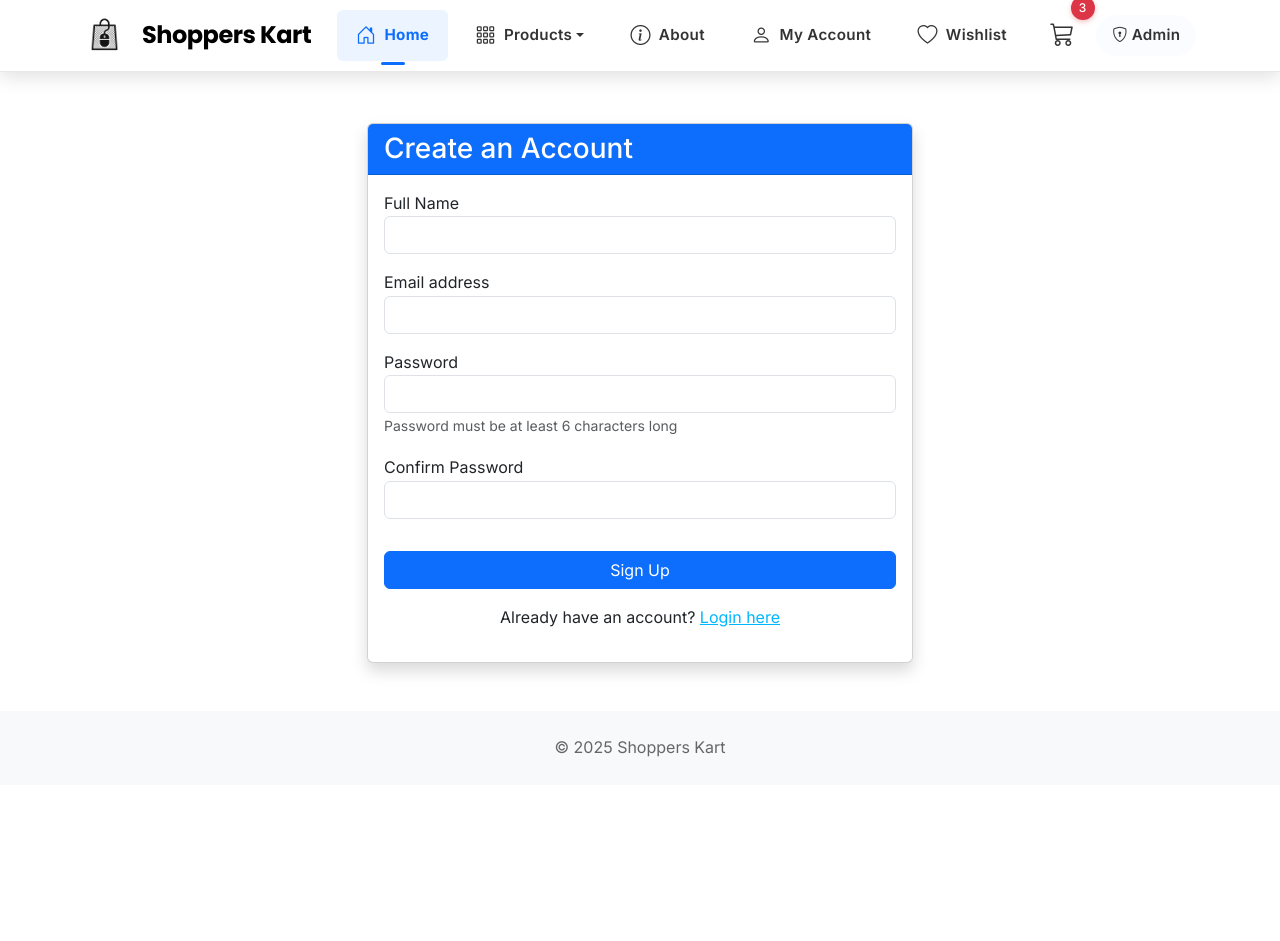
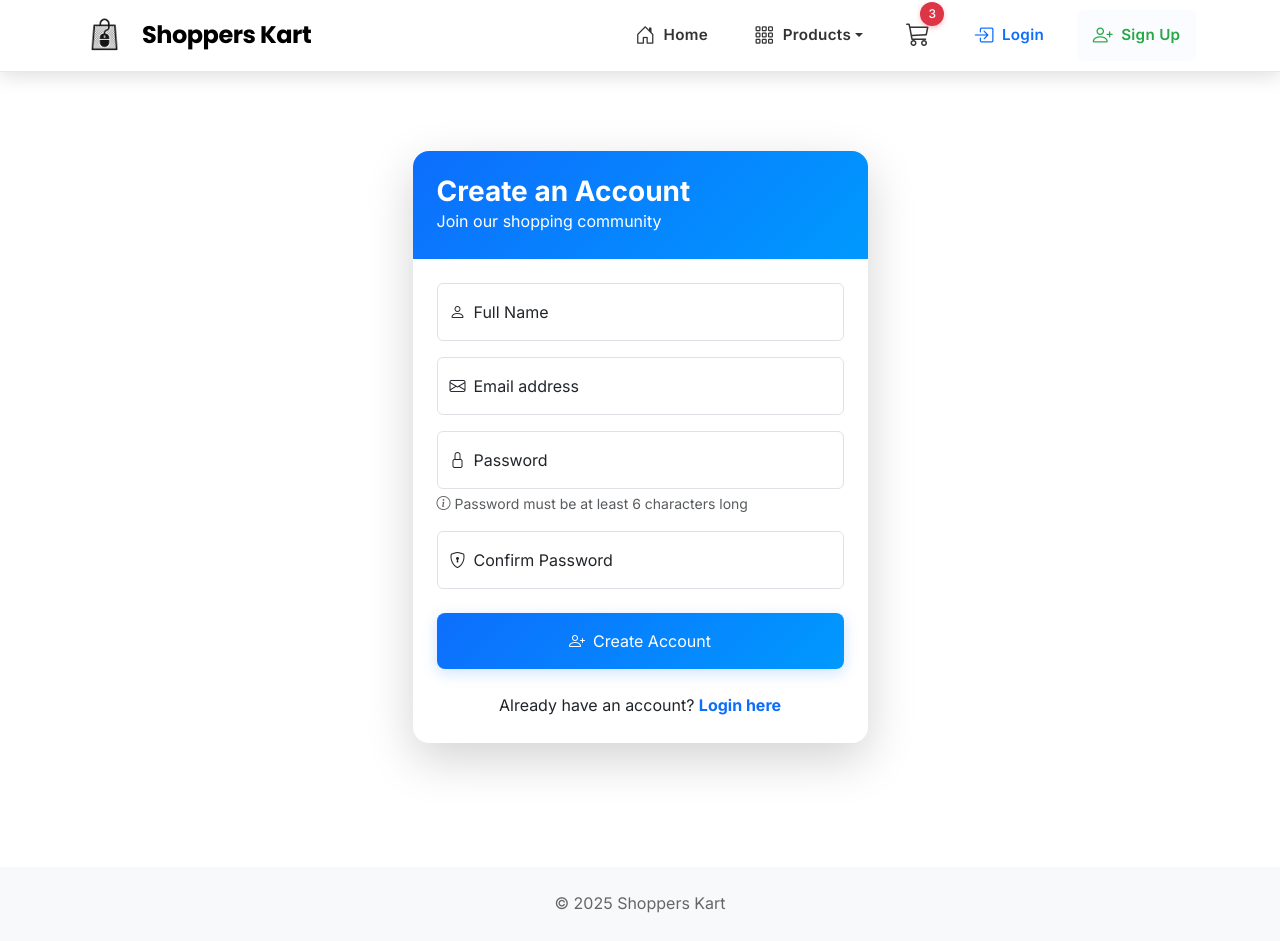
Before and after one commit to akshaysanthosh97/Shoppers-Kart, a Node server app: page /users/signup in a window 1280 px wide. Before the commit the page ends 757 px from the top, so only its background shows below. Run offline with Node 20, Linux system fonts and the light colour scheme; some libraries are stand-ins or nearby versions.

Commit message:
NavBar Updated and Tweaked

```diff
--- a/public/stylesheets/style.css
+++ b/public/stylesheets/style.css
@@ -144,6 +144,9 @@ a {
   position: relative;
   font-weight: 700;
   background-color: rgba(13, 110, 253, 0.08);
+  border-radius: 8px;
+  transform: translateY(-1px);
+  box-shadow: 0 2px 8px rgba(13, 110, 253, 0.15);
 }
 
 .navbar-glass .navbar-nav .nav-link.active:after {
--- a/views/partials/navbar.hbs
+++ b/views/partials/navbar.hbs
@@ -12,7 +12,7 @@
       <!-- Admin Navigation -->
       <ul class="navbar-nav ms-auto align-items-center">
         <li class="nav-item">
-          <a class="nav-link {{#unless isProductsPage}}active{{/unless}}" aria-current="page" href="/admin/dashboard" onclick="window.location.href='/admin/dashboard'; return false;">
+          <a class="nav-link {{#if isDashboardPage}}active{{/if}}" aria-current="page" href="/admin/dashboard" onclick="window.location.href='/admin/dashboard'; return false;">
             <i class="bi bi-speedometer2 me-2 fs-5 align-middle"></i>
             <span>Dashboard</span>
           </a>
@@ -50,14 +50,16 @@
       {{else}}
       <!-- User Navigation -->
       <ul class="navbar-nav ms-auto align-items-center">
+        {{#if user}}
+        <!-- Logged-in User Navigation -->
         <li class="nav-item">
-          <a class="nav-link active" aria-current="page" href="/">
+          <a class="nav-link {{#if isHomePage}}active{{/if}}" aria-current="page" href="/">
             <i class="bi bi-house-door me-2 fs-5 align-middle"></i>
             <span>Home</span>
           </a>
         </li>
         <li class="nav-item dropdown">
-          <a class="nav-link dropdown-toggle" href="#" id="productsDropdown" role="button" data-bs-toggle="dropdown" aria-expanded="false">
+          <a class="nav-link dropdown-toggle {{#if isProductsPage}}active{{/if}}" href="#" id="productsDropdown" role="button" data-bs-toggle="dropdown" aria-expanded="false">
             <i class="bi bi-grid-3x3-gap me-2 fs-5 align-middle"></i>
             <span>Products</span>
           </a>
@@ -68,36 +70,60 @@
             <li><a class="dropdown-item py-2" href="#"><i class="bi bi-grid-3x3 me-2"></i>All Categories</a></li>
           </ul>
         </li>
+        <li class="nav-item dropdown">
+          <a class="nav-link dropdown-toggle {{#if isAccountPage}}active{{/if}}" href="#" id="userDropdown" role="button" data-bs-toggle="dropdown" aria-expanded="false">
+            <i class="bi bi-person-circle me-2 fs-5 align-middle"></i>
+            <span>{{user.name}}</span>
+          </a>
+          <ul class="dropdown-menu dropdown-menu-end animate slideIn shadow-sm" aria-labelledby="userDropdown">
+            <li><a class="dropdown-item py-2" href="#"><i class="bi bi-person me-2"></i>My Account</a></li>
+            <li><a class="dropdown-item py-2" href="#"><i class="bi bi-heart me-2"></i>Wishlist</a></li>
+            <li><a class="dropdown-item py-2" href="#"><i class="bi bi-info-circle me-2"></i>About</a></li>
+            <li><hr class="dropdown-divider"></li>
+            <li><a class="dropdown-item py-2" href="/users/logout"><i class="bi bi-box-arrow-right me-2"></i>Logout</a></li>
+          </ul>
+        </li>
+        {{else}}
+        <!-- Public User Navigation -->
         <li class="nav-item">
-          <a class="nav-link" href="#">
-            <i class="bi bi-info-circle me-2 fs-5 align-middle"></i>
-            <span>About</span>
+          <a class="nav-link {{#if isHomePage}}active{{/if}}" aria-current="page" href="/">
+            <i class="bi bi-house-door me-2 fs-5 align-middle"></i>
+            <span>Home</span>
           </a>
         </li>
-        <li class="nav-item">
-          <a class="nav-link" href="#">
-            <i class="bi bi-person me-2 fs-5 align-middle"></i>
-            <span>My Account</span>
+        <li class="nav-item dropdown">
+          <a class="nav-link dropdown-toggle {{#if isProductsPage}}active{{/if}}" href="#" id="productsDropdown" role="button" data-bs-toggle="dropdown" aria-expanded="false">
+            <i class="bi bi-grid-3x3-gap me-2 fs-5 align-middle"></i>
+            <span>Products</span>
+          </a>
+          <ul class="dropdown-menu dropdown-menu-end animate slideIn shadow-sm" aria-labelledby="productsDropdown">
+            <li><a class="dropdown-item py-2" href="#"><i class="bi bi-laptop me-2"></i>Electronics</a></li>
+            <li><a class="dropdown-item py-2" href="#"><i class="bi bi-bag me-2"></i>Clothing</a></li>
+            <li><hr class="dropdown-divider"></li>
+            <li><a class="dropdown-item py-2" href="#"><i class="bi bi-grid-3x3 me-2"></i>All Categories</a></li>
+          </ul>
+        </li>
+        {{/if}}
+        <li class="nav-item ms-2">
+          <a class="nav-link position-relative p-2" href="/cart">
+            <i class="bi bi-cart3 fs-4"></i>
+            <span class="badge rounded-pill bg-danger ms-1">3</span>
           </a>
         </li>
-        <li class="nav-item">
-          <a class="nav-link" href="#">
-            <i class="bi bi-heart me-2 fs-5 align-middle"></i>
-            <span>Wishlist</span>
+        {{#unless user}}
+        <li class="nav-item ms-2">
+          <a class="nav-link" href="/users/login" style="color: #0d6efd;">
+            <i class="bi bi-box-arrow-in-right me-2 fs-5 align-middle"></i>
+            <span>Login</span>
           </a>
         </li>
         <li class="nav-item ms-2">
-          <a class="nav-link position-relative p-2" href="#">
-            <i class="bi bi-cart3 fs-4"></i>
-            <span class="position-absolute top-0 start-100 translate-middle badge rounded-pill bg-danger">3</span>
+          <a class="nav-link" href="/users/signup" style="color: #28a745;">
+            <i class="bi bi-person-plus me-2 fs-5 align-middle"></i>
+            <span>Sign Up</span>
           </a>
         </li>
-        <li class="nav-item ms-2">
-          <a class="nav-link btn btn-outline-primary btn-sm px-3 rounded-pill" href="/admin/dashboard">
-            <i class="bi bi-shield-lock me-1"></i>
-            <span>Admin</span>
-          </a>
-        </li>
+        {{/unless}}
       </ul>
       {{/if}}
     </div>
--- a/views/user/signup.hbs
+++ b/views/user/signup.hbs
@@ -1,42 +1,48 @@
-<div class="container mt-5">
+<div class="container">
   {{> navbar}}
-  <div class="row justify-content-center">
-    <div class="col-md-6">
-      <div class="card shadow">
-        <div class="card-header bg-primary text-white">
-          <h3 class="mb-0">Create an Account</h3>
+  <div class="container min-vh-100 d-flex align-items-center justify-content-center" style="margin-top: -56px; padding-top: 56px;">
+    <div class="col-md-5">
+      <div class="card shadow-lg border-0 rounded-4 overflow-hidden">
+        <div class="card-header border-0 bg-gradient-primary text-white p-4" style="background: linear-gradient(135deg, #0d6efd, #0099ff)">
+          <h3 class="mb-0 fw-bold">Create an Account</h3>
+          <p class="mb-0 opacity-85">Join our shopping community</p>
         </div>
-        <div class="card-body">
+        <div class="card-body p-4">
           {{#if signupError}}
-            <div class="alert alert-danger" role="alert">
-              {{signupError}}
+            <div class="alert alert-danger d-flex align-items-center" role="alert">
+              <i class="bi bi-exclamation-triangle-fill me-2"></i>
+              <div>{{signupError}}</div>
             </div>
           {{/if}}
           <form action="/users/signup" method="POST">
-            <div class="form-group mb-3">
-              <label for="name">Full Name</label>
-              <input type="text" class="form-control" id="name" name="name" required>
+            <div class="form-floating mb-3">
+              <input type="text" class="form-control" id="name" name="name" placeholder="John Doe" required>
+              <label for="name"><i class="bi bi-person me-2"></i>Full Name</label>
             </div>
-            <div class="form-group mb-3">
-              <label for="email">Email address</label>
-              <input type="email" class="form-control" id="email" name="email" required>
+            <div class="form-floating mb-3">
+              <input type="email" class="form-control" id="email" name="email" placeholder="name@example.com" required>
+              <label for="email"><i class="bi bi-envelope me-2"></i>Email address</label>
             </div>
-            <div class="form-group mb-3">
-              <label for="password">Password</label>
-              <input type="password" class="form-control" id="password" name="password" required minlength="6">
-              <small class="form-text text-muted">Password must be at least 6 characters long</small>
+            <div class="form-floating mb-3">
+              <input type="password" class="form-control" id="password" name="password" placeholder="Password" required minlength="6">
+              <label for="password"><i class="bi bi-lock me-2"></i>Password</label>
+              <small class="form-text text-muted mt-1 d-block"><i class="bi bi-info-circle me-1"></i>Password must be at least 6 characters long</small>
             </div>
-            <div class="form-group mb-3">
-              <label for="confirmPassword">Confirm Password</label>
-              <input type="password" class="form-control" id="confirmPassword" name="confirmPassword" required minlength="6">
+            <div class="form-floating mb-4">
+              <input type="password" class="form-control" id="confirmPassword" name="confirmPassword" placeholder="Confirm Password" required minlength="6">
+              <label for="confirmPassword"><i class="bi bi-shield-lock me-2"></i>Confirm Password</label>
             </div>
-            <button type="submit" class="btn btn-primary w-100 mt-3">Sign Up</button>
+            <button type="submit" class="btn btn-primary w-100 py-3 rounded-3 mb-4 hover-lift" style="background: linear-gradient(135deg, #0d6efd, #0099ff); border: none; box-shadow: 0 4px 15px rgba(13, 110, 253, 0.2);">
+              <i class="bi bi-person-plus me-2"></i>Create Account
+            </button>
           </form>
-          <div class="mt-3 text-center">
-            <p>Already have an account? <a href="/users/login">Login here</a></p>
+          <div class="text-center">
+            <p class="mb-0">Already have an account? <a href="/users/login" class="text-primary text-decoration-none fw-bold">Login here</a></p>
           </div>
         </div>
       </div>
     </div>
   </div>
+    </div>
+  </div>
 </div>
```
Also changed, not shown: views/user/login.hbs (+24 -18 lines), 1 other file.
